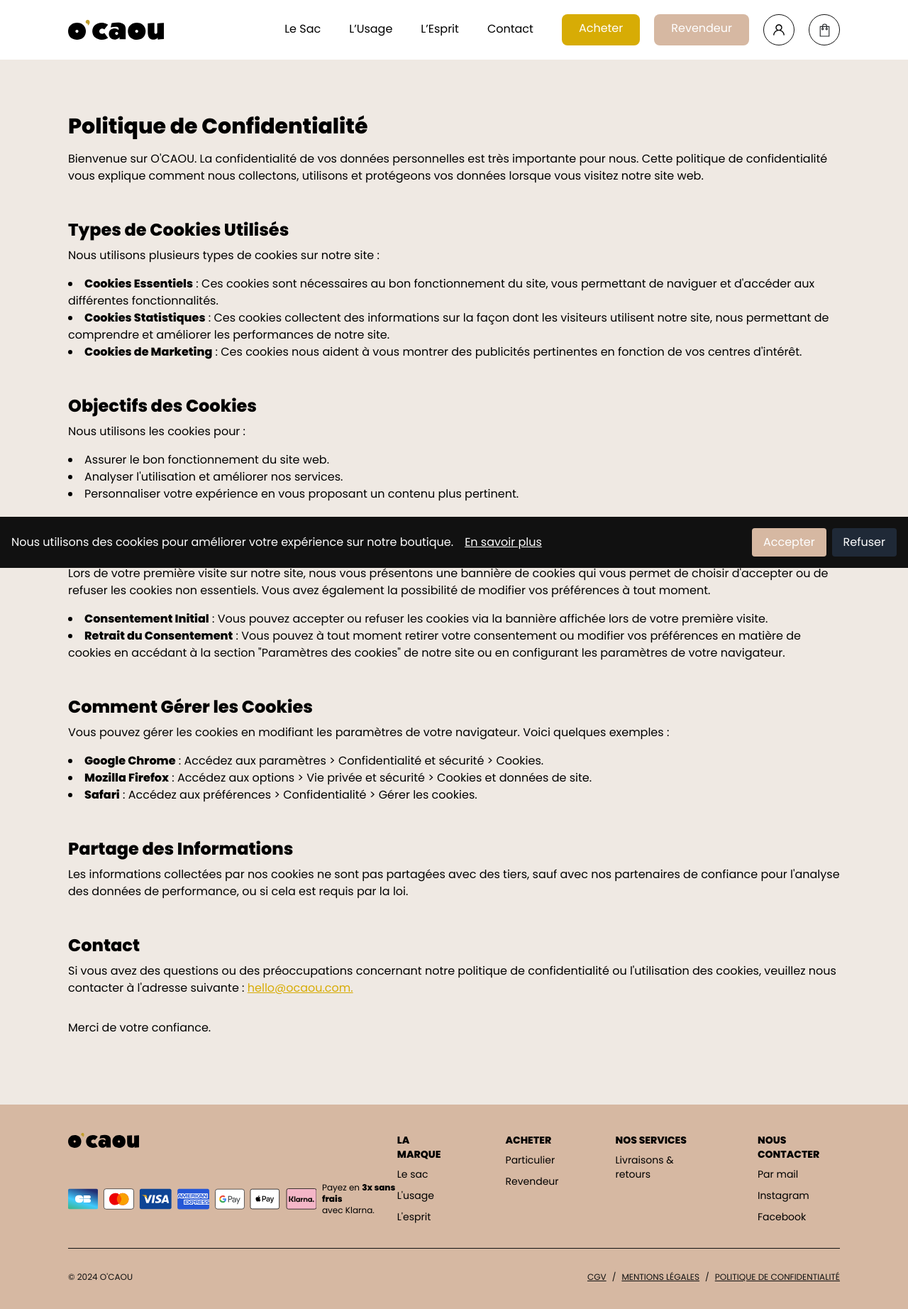
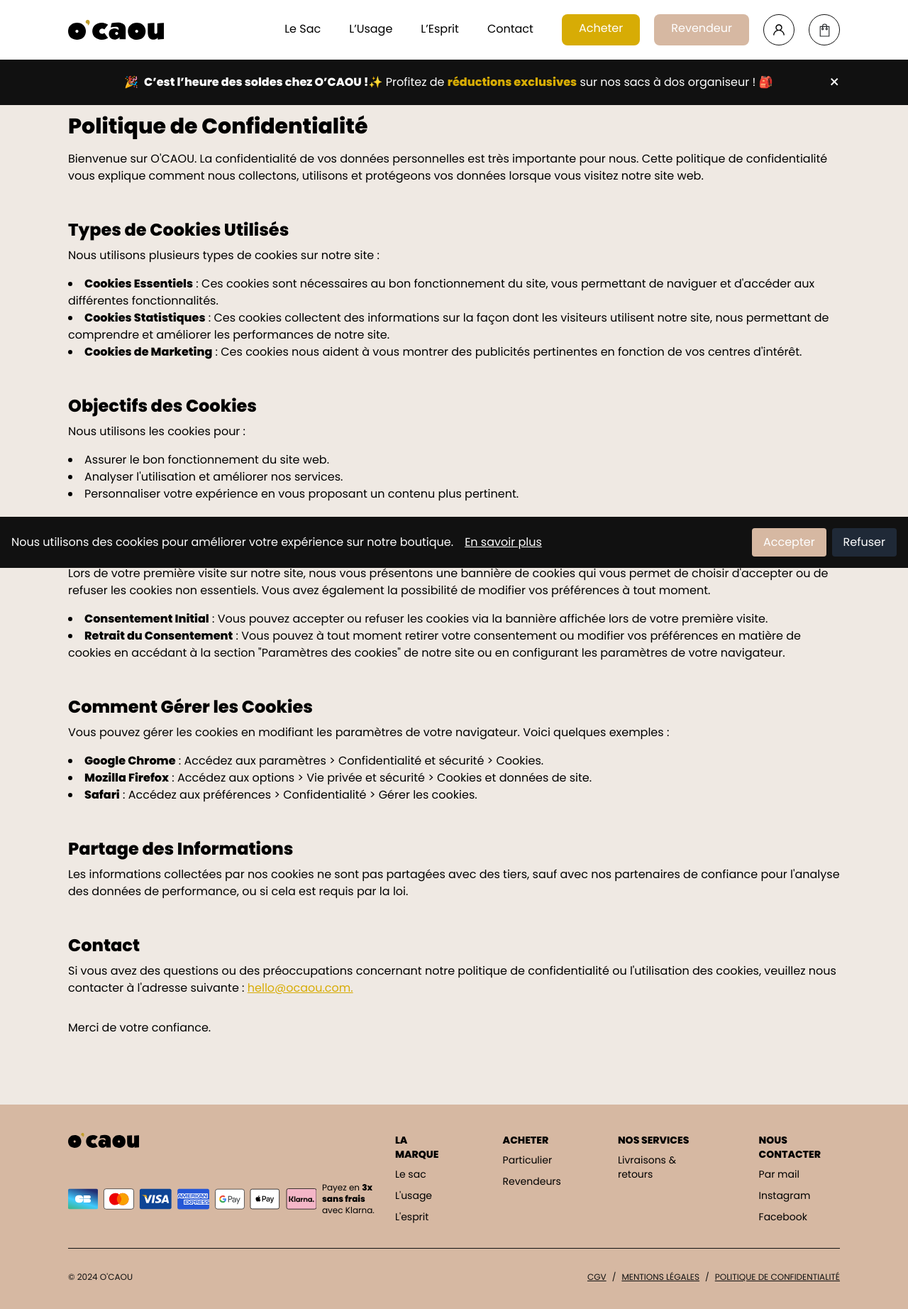
Before and after one commit to o-caou/landing_page, a Next.js app: page /privacy-policy in a window 1280 px wide. Shown: the top 1844 px of the page at 71% size. Built offline with nearby package versions, Linux system fonts and the light colour scheme.

Commit message:
soldes banner

```diff
--- a/src/app/layout.jsx
+++ b/src/app/layout.jsx
@@ -43,6 +43,7 @@ export default function RootLayout({ children }) {
       </Head>
       <body className={`${poppins.className} bg-white`}>
         <Menu />
+
         {children}
         <CookieBanner />
         <Footer />
--- a/src/components/BagSection.jsx
+++ b/src/components/BagSection.jsx
@@ -177,9 +177,16 @@ export default function BagSection({ bags, currentBag, setCurrentBag }) {
             <div className="hidden my-5 sm:block">
               <div className="flex items-center">
                 <p className="text-7xl font-extrabold">Le Sac</p>
-                <p className="ml-10 mr-4 text-5xl font-extrabold text-sand mt-3">
+
+                <p className="ml-5 mr-5 text-5xl font-extrabold text-sand mt-3 line-through">
                   79 €
                 </p>
+                <div className="mr-5 mt-3">
+                  <p className="text-xl font-extrabold text-sand">Soldes :</p>
+                  <p className="text-xl font-extrabold text-gold -mt-2">
+                    jusqu'à -15% !
+                  </p>
+                </div>
 
                 <a href="https://shop.ocaou.com/">
                   <p className="mt-3 bg-gold text-white rounded-lg py-2 px-6 text-lg cursor-pointer">
@@ -435,11 +442,18 @@ export default function BagSection({ bags, currentBag, setCurrentBag }) {
               </div>
             </div>
             <div className="flex justify-between items-center mt-3 sm:hidden">
-              <p className="text-center text-5xl font-extrabold text-sand mt-3">
+              <p className="mr-5 text-5xl font-extrabold text-sand mt-3 line-through">
                 79 €
               </p>
+              <div className="mr-5 mt-3">
+                <p className="text-xl font-extrabold text-sand">Soldes :</p>
+                <p className="text-xl font-extrabold text-gold -mt-2">
+                  jusqu'à -15% !
+                </p>
+              </div>
+
               <a href="https://shop.ocaou.com/" className="flex flex-grow">
-                <p className="mt-3 ml-7 text-center flex-1 bg-gold text-white rounded-lg py-2 px-6 text-lg cursor-pointer">
+                <p className="mt-3  text-center flex-1 bg-gold text-white rounded-lg py-2 px-6 text-lg cursor-pointer">
                   Acheter
                 </p>
               </a>
--- a/src/components/Banner.jsx
+++ b/src/components/Banner.jsx
@@ -7,9 +7,9 @@ export default function Banner() {
 
   const closeBanner = () => {
     setIsVisible(false);
-    if (onClose) {
-      onClose();
-    }
+    // if (onClose) {
+    //   onClose();
+    // }
   };
 
   if (!isVisible) {
@@ -21,11 +21,13 @@ export default function Banner() {
       <p className="text-sm text-left sm:text-center sm:flex-1 sm:text-base">
         <span className="mr-2">🎉</span>
         <span className="font-bold">
-          Black Friday : <span className="text-gold">-20%</span>
-        </span>{" "}
-        sur toute la boutique du 29 novembre au 1er décembre avec le code promo
-        <span className="font-bold text-gold"> OCAOU20</span>
-        <span className="ml-2">🎉</span>
+          C’est l’heure des soldes chez O’CAOU !
+        </span>
+        ✨ Profitez de{" "}
+        <span className="text-gold font-bold">réductions exclusives</span> sur
+        nos sacs à dos organiseur ! 🎒 <br />
+        {/* Les stocks sont limités... alors vite, attrapez votre coup de cœur avant
+        qu’il ne s’envole ! 🎈 */}
       </p>
       <button onClick={closeBanner} className="text-white text-2xl">
         &times;
--- a/src/components/Footer.jsx
+++ b/src/components/Footer.jsx
@@ -126,7 +126,7 @@ export default function Footer() {
             </a>
             <a href="https://shop.ocaou.com/revendeur">
               <li className="cursor-pointer underline-hover sm:w-fit">
-                Revendeur
+                Revendeurs
               </li>
             </a>
           </ul>
--- a/src/components/Menu.jsx
+++ b/src/components/Menu.jsx
@@ -104,6 +104,7 @@ export default function Menu() {
   return (
     <>
       <div className="hidden sm:h-5 sm:w-full sm:bg-lin"></div>
+
       <div
         ref={headerRef}
         className={`fixed top-0 w-full z-50 transition-colors duration-300 ${
@@ -220,7 +221,7 @@ export default function Menu() {
             </div>
           </div>
         </div>
-        {/* <Banner /> */}
+        <Banner />
       </div>
 
       <div
```
